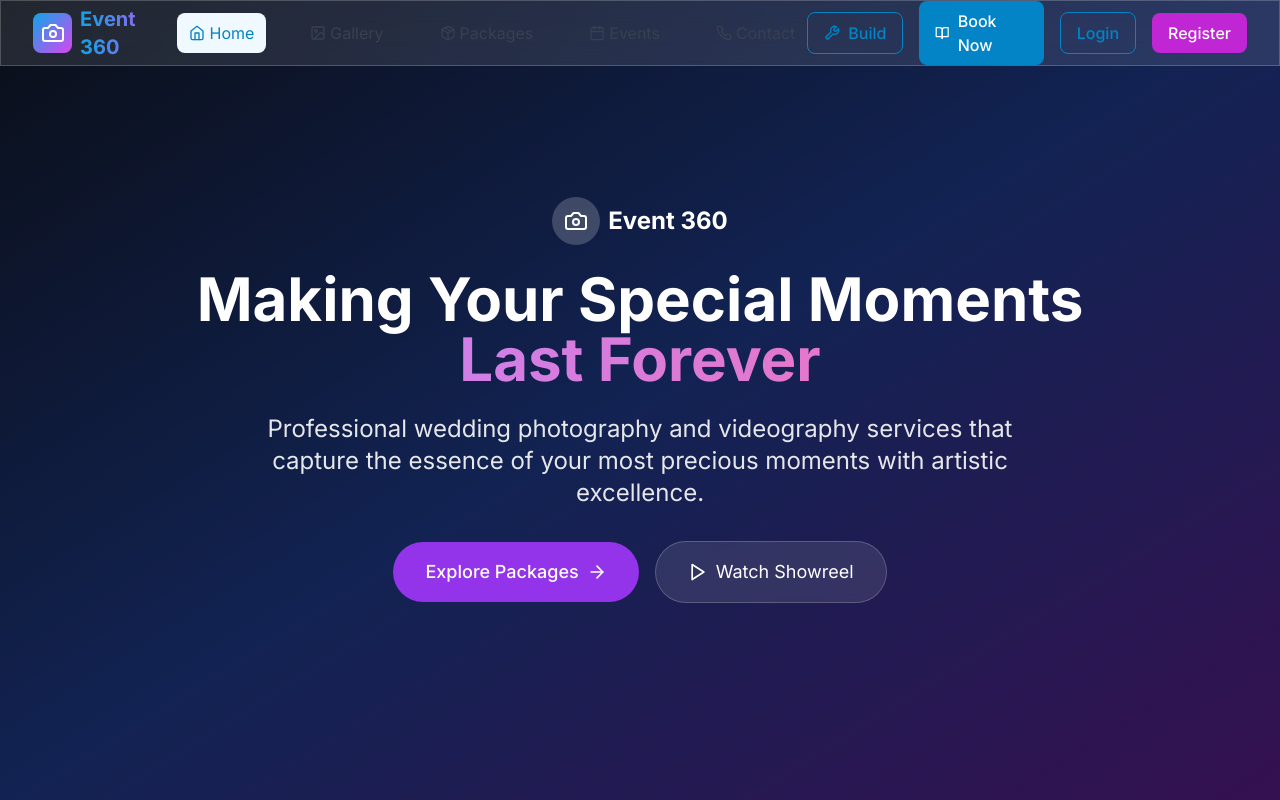
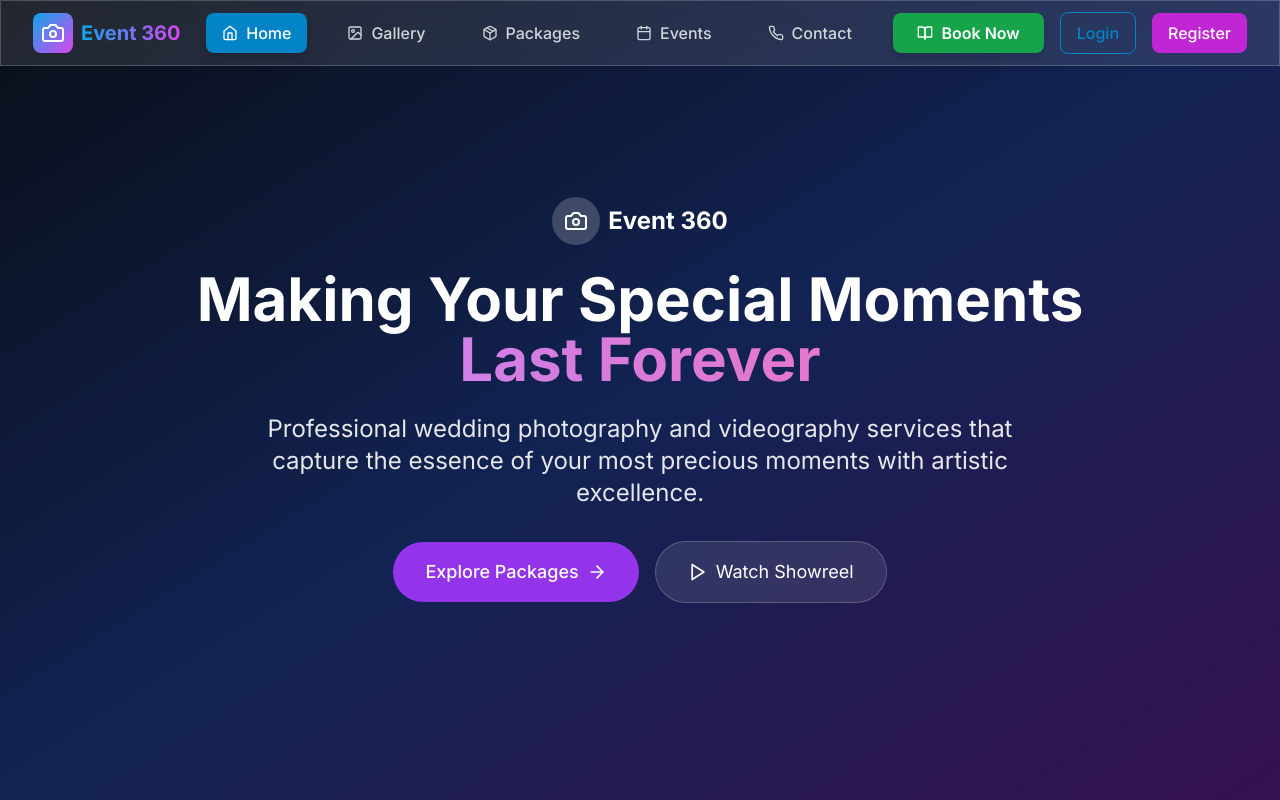
Before and after one commit to Rokibul-Islam-Robi/Event360, a React (Vite) app in the folder client/: page / in a window 1280 px wide. Shown: the top 800 px of the page. Built offline with nearby package versions, Linux system fonts and the light colour scheme.

Commit message:
Improve navbar styling: remove Build button, change Book Now to green, enhance navigation highlighting

```diff
--- a/client/src/components/Navbar.jsx
+++ b/client/src/components/Navbar.jsx
@@ -14,7 +14,6 @@ import {
   Home,
   Image,
   Phone,
-  Wrench,
   BookOpen
 } from 'lucide-react'
 
@@ -51,17 +50,17 @@ const Navbar = () => {
           </Link>
 
           {/* Desktop Navigation */}
-          <div className="hidden md:flex items-center space-x-8">
+          <div className="hidden md:flex items-center space-x-6">
             {navItems.map((item) => {
               const Icon = item.icon
               return (
                 <Link
                   key={item.name}
                   to={item.path}
-                  className={`flex items-center space-x-1 px-3 py-2 rounded-lg transition-colors duration-200 ${
+                  className={`flex items-center space-x-2 px-4 py-2 rounded-lg transition-all duration-200 font-medium ${
                     isActive(item.path)
-                      ? 'text-primary-600 bg-primary-50'
-                      : 'text-gray-700 hover:text-primary-600 hover:bg-gray-50'
+                      ? 'text-white bg-primary-600 shadow-lg'
+                      : 'text-gray-300 hover:text-white hover:bg-white/10'
                   }`}
                 >
                   <Icon className="w-4 h-4" />
@@ -73,19 +72,10 @@ const Navbar = () => {
 
           {/* Action Buttons */}
           <div className="hidden md:flex items-center space-x-4">
-            {/* Build Button */}
-            <Link
-              to="/equipment-rental"
-              className="btn-outline flex items-center space-x-2"
-            >
-              <Wrench className="w-4 h-4" />
-              <span>Build</span>
-            </Link>
-
             {/* Booking Button */}
             <Link
               to="/book-event"
-              className="btn-primary flex items-center space-x-2"
+              className="bg-green-600 hover:bg-green-700 text-white px-6 py-2 rounded-lg font-semibold transition-all duration-200 shadow-lg hover:shadow-xl flex items-center space-x-2"
             >
               <BookOpen className="w-4 h-4" />
               <span>Book Now</span>
@@ -125,7 +115,7 @@ const Navbar = () => {
           <div className="md:hidden">
             <button
               onClick={() => setIsOpen(!isOpen)}
-              className="p-2 rounded-lg text-gray-700 hover:text-primary-600 hover:bg-gray-50"
+              className="p-2 rounded-lg text-gray-300 hover:text-white hover:bg-white/10"
             >
               {isOpen ? <X className="w-6 h-6" /> : <Menu className="w-6 h-6" />}
             </button>
@@ -150,10 +140,10 @@ const Navbar = () => {
                     key={item.name}
                     to={item.path}
                     onClick={() => setIsOpen(false)}
-                    className={`flex items-center space-x-3 px-3 py-2 rounded-lg transition-colors duration-200 ${
+                    className={`flex items-center space-x-3 px-4 py-3 rounded-lg transition-all duration-200 font-medium ${
                       isActive(item.path)
-                        ? 'text-primary-600 bg-primary-50'
-                        : 'text-gray-700 hover:text-primary-600 hover:bg-gray-50'
+                        ? 'text-white bg-primary-600 shadow-lg'
+                        : 'text-gray-300 hover:text-white hover:bg-white/10'
                     }`}
                   >
                     <Icon className="w-5 h-5" />
@@ -165,17 +155,9 @@ const Navbar = () => {
               {/* Mobile Action Buttons */}
               <div className="pt-4 border-t border-white/20 space-y-3">
                 <Link
-                  to="/equipment-rental"
-                  onClick={() => setIsOpen(false)}
-                  className="flex items-center space-x-3 px-3 py-2 rounded-lg text-gray-700 hover:text-primary-600 hover:bg-gray-50"
-                >
-                  <Wrench className="w-5 h-5" />
-                  <span>Build</span>
-                </Link>
-                <Link
                   to="/book-event"
                   onClick={() => setIsOpen(false)}
-                  className="btn-primary w-full justify-center flex items-center space-x-2"
+                  className="bg-green-600 hover:bg-green-700 text-white px-6 py-3 rounded-lg font-semibold transition-all duration-200 shadow-lg hover:shadow-xl flex items-center justify-center space-x-2 w-full"
                 >
                   <BookOpen className="w-4 h-4" />
                   <span>Book Now</span>
@@ -188,7 +170,7 @@ const Navbar = () => {
                     <Link
                       to="/dashboard"
                       onClick={() => setIsOpen(false)}
-                      className="flex items-center space-x-3 px-3 py-2 rounded-lg text-gray-700 hover:text-primary-600 hover:bg-gray-50"
+                      className="flex items-center space-x-3 px-4 py-3 rounded-lg text-gray-300 hover:text-white hover:bg-white/10"
                     >
                       <User className="w-5 h-5" />
                       <span>Dashboard</span>
@@ -198,7 +180,7 @@ const Navbar = () => {
                         handleLogout()
                         setIsOpen(false)
                       }}
-                      className="flex items-center space-x-3 px-3 py-2 rounded-lg text-gray-700 hover:text-red-600 hover:bg-red-50 w-full"
+                      className="flex items-center space-x-3 px-4 py-3 rounded-lg text-gray-300 hover:text-red-400 hover:bg-red-500/10 w-full"
                     >
                       <LogOut className="w-5 h-5" />
                       <span>Logout</span>
```
